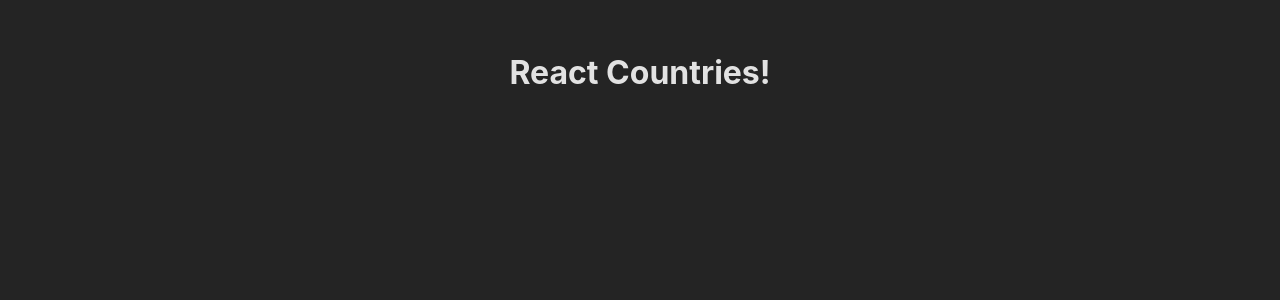
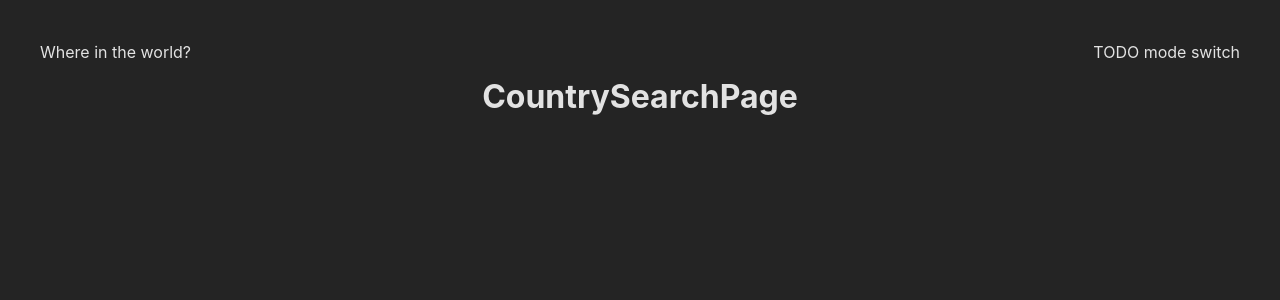
Before and after one commit to arandajm/react-countries, a React (Vite) app: page / in a window 1280 px wide. Shown: the top 300 px of the page. Built offline with nearby package versions, Linux system fonts and the light colour scheme.

Commit message:
adding layout and routing to the app

```diff
--- a/package.json
+++ b/package.json
@@ -10,11 +10,14 @@
   },
   "dependencies": {
     "react": "^18.2.0",
-    "react-dom": "^18.2.0"
+    "react-dom": "^18.2.0",
+    "react-router-dom": "^6.4.0",
+    "styled-components": "^5.3.5"
   },
   "devDependencies": {
     "@types/react": "^18.0.17",
     "@types/react-dom": "^18.0.6",
+    "@types/styled-components": "^5.1.26",
     "@vitejs/plugin-react": "^2.1.0",
     "typescript": "^4.6.4",
     "vite": "^3.1.0"
--- a/src/App.tsx
+++ b/src/App.tsx
@@ -1,10 +1,22 @@
 import "./App.css";
+import { Routes, Route, Navigate } from "react-router-dom";
+
+// components
+import Layout from "./components/Layout";
+
+// pages
+import CountrySearchPage from "./pages/CountrySearchPage";
+import CountryDetailPage from "./pages/CountryDetail";
 
 function App() {
   return (
-    <div className="App">
-      <h1>React Countries!</h1>
-    </div>
+    <Layout>
+      <Routes>
+        <Route path="/" element={<CountrySearchPage />} />
+        <Route path="country/:name" element={<CountryDetailPage />} />
+        <Route path="*" element={<Navigate replace to="/" />} />
+      </Routes>
+    </Layout>
   );
 }
 
--- /dev/null
+++ b/src/components/Layout.tsx
@@ -0,0 +1,25 @@
+import React from "react";
+import styled from "styled-components";
+
+interface Props {
+  children: React.ReactNode;
+}
+
+const Header = styled.header`
+  display: flex;
+  justify-content: space-between;
+`;
+
+const Layout: React.FC<Props> = ({ children }) => {
+  return (
+    <div>
+      <Header>
+        <span>Where in the world?</span>
+        <span>TODO mode switch</span>
+      </Header>
+      <main>{children}</main>
+    </div>
+  );
+};
+
+export default Layout;
--- a/src/main.tsx
+++ b/src/main.tsx
@@ -1,10 +1,13 @@
 import React from "react";
 import ReactDOM from "react-dom/client";
 import App from "./App";
+import { BrowserRouter } from "react-router-dom";
 import "./index.css";
 
 ReactDOM.createRoot(document.getElementById("root") as HTMLElement).render(
   <React.StrictMode>
-    <App />
+    <BrowserRouter>
+      <App />
+    </BrowserRouter>
   </React.StrictMode>
 );
--- /dev/null
+++ b/src/pages/CountryDetail.tsx
@@ -0,0 +1,5 @@
+const CountryDetailPage = () => {
+  return <h1>CountryDetailPage</h1>;
+};
+
+export default CountryDetailPage;
--- /dev/null
+++ b/src/pages/CountrySearchPage.tsx
@@ -0,0 +1,5 @@
+const CountrySearchPage = () => {
+  return <h1>CountrySearchPage</h1>;
+};
+
+export default CountrySearchPage;
```
Also changed, not shown: 2 other files (tests, documents, lock files or other folders).
